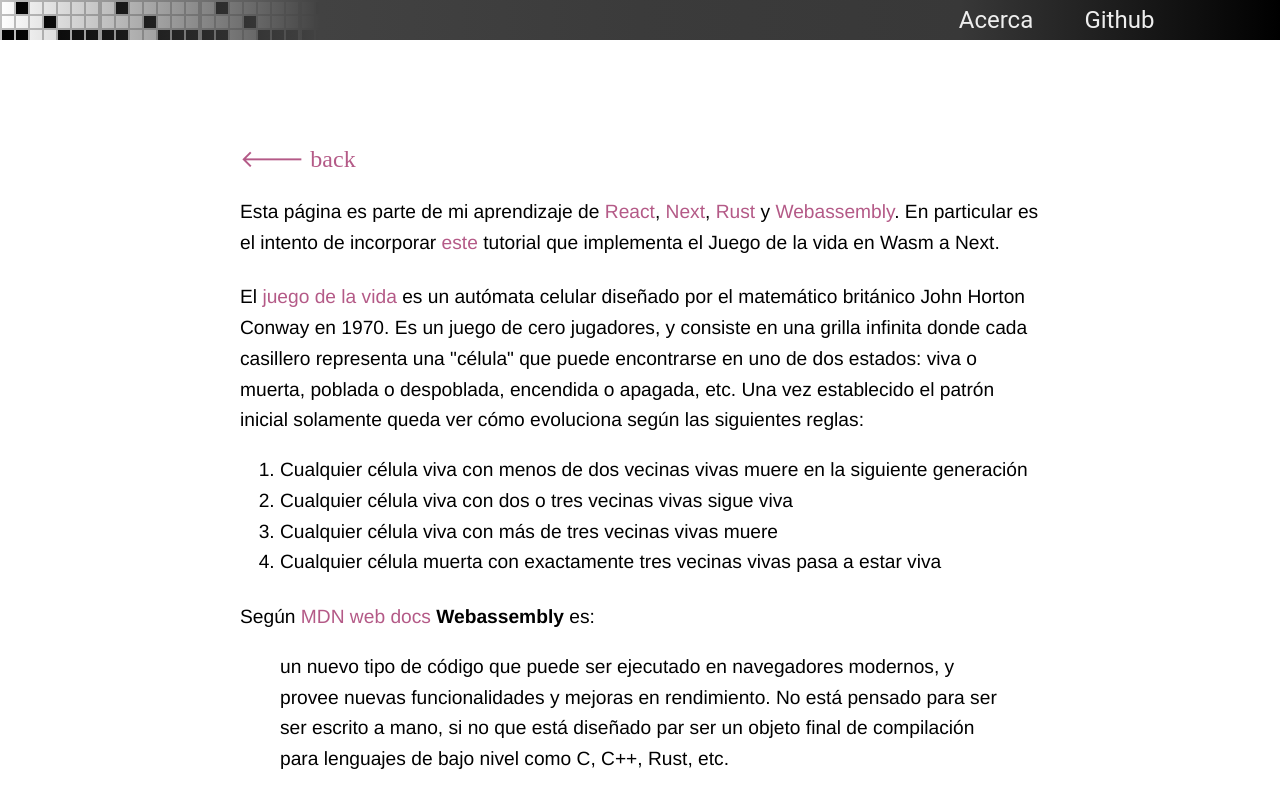
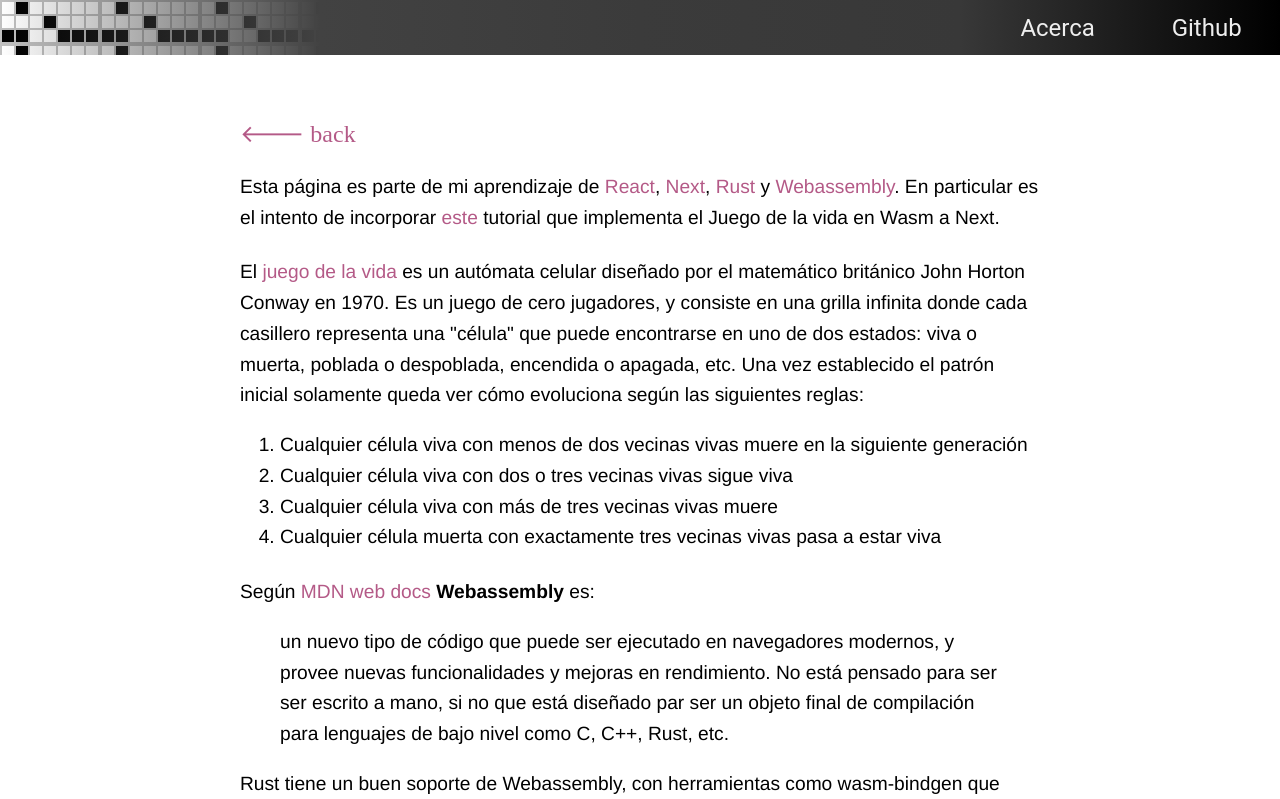
Before and after one commit to ignacio-gc/wasm-gol-next, a Next.js app: page /acerca in a window 1280 px wide. Shown: the top 799 px of the page. Built offline with nearby package versions, Linux system fonts and the light colour scheme.

Commit message:
ajustes css

```diff
--- a/components/gameoflife.module.css
+++ b/components/gameoflife.module.css
@@ -1,8 +1,6 @@
 .gol {
-  margin-top: 100px;
-  font-size: 1.6em;
+  font-size: 2vw;
   font-family: monospace;
   line-height: 0.6;
-  text-align: center;
-  margin: 10px;
+  width: 80%;
 }
--- a/components/layout.js
+++ b/components/layout.js
@@ -1,11 +1,10 @@
-import styles from './layout.module.css'
 import Navbar from '../components/navbar'
 
 const Layout = ({ children }) => {
   return (
     <>
       <Navbar />
-      <main className={styles.container}>{children}</main>
+      <main>{children}</main>
     </>
   )
 }
--- a/components/layout.module.css
+++ /dev/null
@@ -1,13 +0,0 @@
-.main {
-  margin: 0;
-  display: flex;
-  flex-direction: column;
-  align-items: center;
-  justify-content: center;
-}
-
-.container {
-  display: flex;
-  flex-direction: column;
-  align-items: center;
-}
--- a/components/navbar.js
+++ b/components/navbar.js
@@ -4,20 +4,10 @@ import Link from 'next/link'
 const Navbar = () => {
 
   return (
-    <nav className={styles.nav}>
-      <ul className={styles.container}>
-        <li>
-          <Link href="/como">
-            <a>Github</a>
-          </Link>
-        </li>
-        <li>
-          <Link href="/acerca">
-            <a>Acerca</a>
-          </Link>
-        </li>
-      </ul>
-    </nav>
+    <div className={styles.container}>
+      <a href="https://github.com/ignacio-gc/wasm-gol-next">Github</a>
+      <Link href="/acerca"><a href="">Acerca</a></Link>
+    </div>
   )
 }
 
--- a/components/navbar.module.css
+++ b/components/navbar.module.css
@@ -2,19 +2,15 @@
    display: flex;
    flex-direction: row-reverse;
    align-items: center;
-   margin: 0%;
-   padding: 0%;
    list-style: none;
    font-family: roboto;
-   font-size: 1.5em;
-   background: linear-gradient(to right, rgba(255, 255, 255, 0), rgb(66, 66, 66), rgb(59, 59, 59), rgb(56, 56, 56), rgb(0, 0, 0)), url("../static/Arch_Linux_Wallpapers_05.png");
-   height: 4.4vh;
-   min-height: 40px;
-   padding-right: 100px;
+   font-size: 1.5rem;
+   background: linear-gradient(to right, rgba(255, 255, 255, 0), rgb(66, 66, 66), rgb(59, 59, 59), rgb(56, 56, 56), rgb(0, 0, 0)), url("../public/Arch_Linux_Wallpapers_05.png");
+   min-height: 55px;
  }
 
- .nav a {
+ .container a {
    color: #eeeeee;
    text-decoration: none;
-   margin: 0 2vw;
+   margin: 0 3vw;
  }
--- a/pages/acerca.module.css
+++ b/pages/acerca.module.css
@@ -1,7 +1,6 @@
   .container {
     max-width: 800px;
-    margin-top: 8vh;
-    margin-bottom: 8vh;
+    margin: 8vh auto;
   }
 
   .container a {
--- a/styles/global.css
+++ b/styles/global.css
@@ -1,3 +1,3 @@
- body {
+ html, body {
    margin: 0;
  }
```
Also changed, not shown: pages/index.js (+6 -8 lines), pages/index.module.css (+4 -12 lines), public/Arch_Linux_Wallpapers_05.png (renamed from static/Arch_Linux_Wallpapers_05.png), 1 other file (tests, documents, lock files or other folders).
